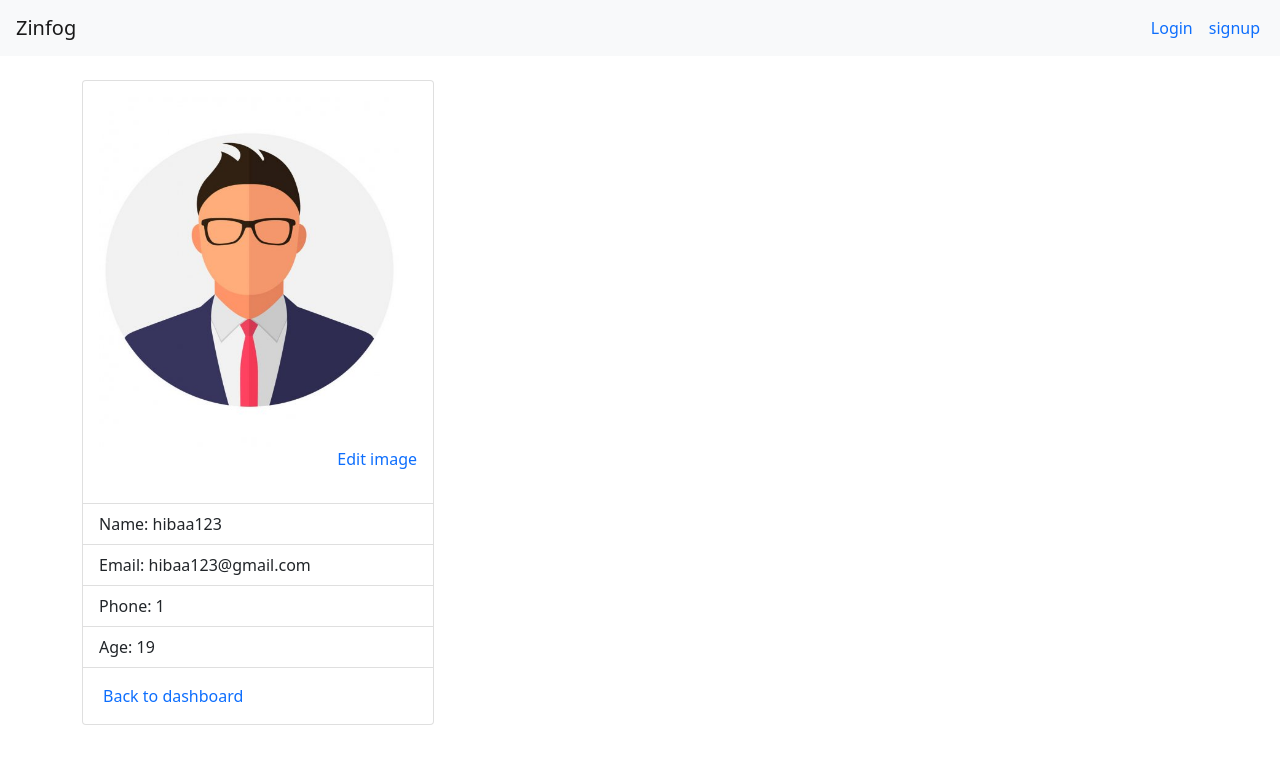
After one commit to AthifSaheer/zinfog-machine-test, a Django app: page /profile/3/ in a window 1280 px wide. The commit adds this page. Shown: the top 764 px of the page. Run offline with Django 3.2, Linux system fonts and the light colour scheme; data comes from the database, SQL or seed files in the repository; both versions use the stored data as it was after the commit; some libraries are stand-ins or nearby versions.

Commit message:
user profile almost completed

```diff
--- a/user_side/admin.py
+++ b/user_side/admin.py
@@ -1,4 +1,4 @@
 from django.contrib import admin
 from .models import *
 
-admin.site.register(Account)
+admin.site.register([Account, ProfileImage])
--- /dev/null
+++ b/user_side/forms.py
@@ -0,0 +1,20 @@
+from django.core.files.images import get_image_dimensions
+from django import forms
+from .models import *
+
+class ProfileImageForm(forms.ModelForm):
+   class Meta:
+       model = ProfileImage
+       fields = '__all__'
+
+#    def clean_picture(self):
+#        picture = self.cleaned_data.get("image")
+#        if not picture:
+#            raise forms.ValidationError("No image!")
+#        else:
+#            w, h = get_image_dimensions(picture)
+#            if w != 100:
+#                raise forms.ValidationError("The image is %i pixel wide. It's supposed to be 100px" % w)
+#            if h != 200:
+#                raise forms.ValidationError("The image is %i pixel high. It's supposed to be 200px" % h)
+#        return picture
--- a/user_side/models.py
+++ b/user_side/models.py
@@ -2,10 +2,18 @@ from django.db import models
 from django.contrib.auth.models import User
 
 class Account(models.Model):
-    user = models.ForeignKey(User, on_delete=models.CASCADE)
+    user = models.OneToOneField(User, on_delete=models.CASCADE)
     phone = models.PositiveIntegerField()
     dob = models.DateField()
     updated_at = models.DateTimeField(auto_now_add=True)
 
     def __str__(self):
         return str(self.user.username)
+
+class ProfileImage(models.Model):
+    user = models.OneToOneField(User, on_delete=models.CASCADE)
+    image = models.ImageField(upload_to='prf_img')
+    updated_at = models.DateTimeField(auto_now_add=True)
+
+    def __str__(self):
+        return str(self.user.username)
--- a/user_side/templates/base.html
+++ b/user_side/templates/base.html
@@ -9,7 +9,7 @@
     <!-- BOOTSTRAP CSS -->
     <link href="https://cdn.jsdelivr.net/npm/bootstrap@5.1.1/dist/css/bootstrap.min.css" rel="stylesheet" integrity="sha384-F3w7mX95PdgyTmZZMECAngseQB83DfGTowi0iMjiWaeVhAn4FJkqJByhZMI3AhiU" crossorigin="anonymous">
 
-    <link rel="stylesheet" href="{% static '../../static/css/style.css' %}">
+    <link rel="stylesheet" href="/static/css/style.css">
 
     <title>{% block title %}{% endblock title %}</title>
 </head>
--- /dev/null
+++ b/user_side/templates/profile.html
@@ -0,0 +1,46 @@
+{% extends 'base.html' %}
+{% block title %} Home {% endblock title %}
+
+{% block content %}
+
+<div class="container mt-4">
+
+
+    <div class="card" style="width: 22rem;">
+        <div class="card-body">
+            <img src="/static/img/avatar.jpg" alt="" width="300" height="350">
+            <p class="text-primary" onclick="editImge()" style="float: right; cursor: pointer;">Edit image</p>
+            <form action="" method="post">
+                {% csrf_token %}
+                {{ form.user }}
+                {{ form.image }}
+                <input type="file" id="fileinput"  hidden="true" name="image" onchange="submitImage()" accept="image/*">
+                <button id="submtbtn" hidden="true">submit</button>
+            </form>
+        </div>
+            <ul class="list-group list-group-flush">
+                <li class="list-group-item"><span class="font-weight-bold">Name:</span> {{account.user.username}}</li>
+                <li class="list-group-item">Email: {{account.user.email}}</li>
+                <li class="list-group-item">Phone: {{account.phone}}</li>
+                <li class="list-group-item">Age: {{age}}</li>
+            </ul>
+        <div class="card-body">
+            <a href="{% url 'dashboard' %}" class="card-link">Back to dashboard</a>
+        </div>
+    </div>
+</div>
+
+<script>
+    let userSelectInput = document.getElementById('id_user').style.display = "none";
+    let imageInput = document.getElementById('id_image').style.display = "none";
+    function editImge(){
+        let fileInput = document.getElementById('fileinput').click();
+        userSelectInput.value = 1
+        imageInput.value = fileInput.value
+    }
+    function submitImage(){
+        let fileInput = document.getElementById('submtbtn').click();
+    }
+</script>
+
+{% endblock %}
--- a/user_side/urls.py
+++ b/user_side/urls.py
@@ -10,5 +10,7 @@ urlpatterns = [
     path('register/', views.register, name="register"),
     path('logout/', views.logout, name='logout'),
 
-    path('update_personal_details/', views.update_personal_details, name='update_personal_details'),
+    path('update/personal/details/', views.update_personal_details, name='update_personal_details'),
+    path('profile/<int:id>/', views.profile, name='profile'),
+    # path('upload_image/', views.upload_image, name='upload_image'),
 ]
--- a/user_side/views.py
+++ b/user_side/views.py
@@ -1,7 +1,10 @@
+from django.contrib.auth import login as auth_login, logout as auth_logout
+from django.core.files.images import get_image_dimensions
+from django.contrib.auth.models import User, auth
 from django.shortcuts import render, redirect
-from django.contrib.auth import login as auth_login, logout as auth_logout
-from django.contrib.auth.models import User, auth
+from datetime import datetime, timedelta
 from .models import *
+from .forms import *
 
 def dashboard(request):
     if request.method == 'GET':
@@ -82,7 +85,7 @@ def update_personal_details(request):
             return render(request, 'update_personal_details.html', {'error': "Username already exists!"})
         else:
             try:
-                user = User.objects.get(username=username)
+                user = User.objects.get(username=request.user.username)
                 user.username = username
                 user.email = email
                 user.save()
@@ -93,3 +96,42 @@ def update_personal_details(request):
                 return redirect('dashboard')
             except:
                 return render(request, 'update_personal_details.html', {'error': "Something went wrong!"})
+
+def profile(request, id):
+    if request.method == 'GET':
+        form = ProfileImageForm()
+        try:
+            account = Account.objects.get(user=id)
+            dob_year = account.dob.strftime('%Y')
+            current_year = datetime.now().year
+            age = int(current_year) - int(dob_year)
+            context = {
+                'account': account,
+                "age": age,
+                'form': form,
+            }
+            return render(request, 'profile.html', context)
+        except:
+            print("=====age---")
+            return render(request, 'profile.html')
+    if request.method == 'POST':
+        # image = request.FILES['image']
+        # prf_img = ProfileImage()
+        # prf_img.user = request.user
+        # prf_img.image = image
+        # prf_img.save()
+        form = ProfileImageForm(request.POST, request.FILES)
+        if form.is_valid():
+            form.save()
+
+        prf_img = ProfileImage.objects.all().order_by('-id').first()
+        w, h = get_image_dimensions(prf_img.image)
+        print("Image---wh--", w, h)
+    #    if w != 100:
+        #    raise forms.ValidationError("The image is %i pixel wide. It's supposed to be 100px" % w)
+    #    if h != 200:
+        #    raise forms.ValidationError("The image is %i pixel high. It's supposed to be 200px" % h)
+
+# def upload_image(request):
+#     account = Account.objects.get(user=id)
+#     return render(request, 'profile.html', {'account': account})
--- a/zinfog/urls.py
+++ b/zinfog/urls.py
@@ -1,7 +1,11 @@
 from django.contrib import admin
 from django.urls import path, include
+from django.conf import settings
+from django.conf.urls.static import static
 
 urlpatterns = [
     path('admin/', admin.site.urls),
     path('', include('user_side.urls')),
 ]
+urlpatterns += static(settings.STATIC_URL, document_root=settings.STATIC_ROOT)
+urlpatterns += static(settings.MEDIA_URL, document_root=settings.MEDIA_ROOT)
```
Also changed, not shown: user_side/templates/dashboard.html (+6 -8 lines), zinfog/settings.py (+7 -2 lines), db.sqlite3, static/img/avatar.jpg (added), user_side/migrations/0002_auto_20211107_0634.py (added).
